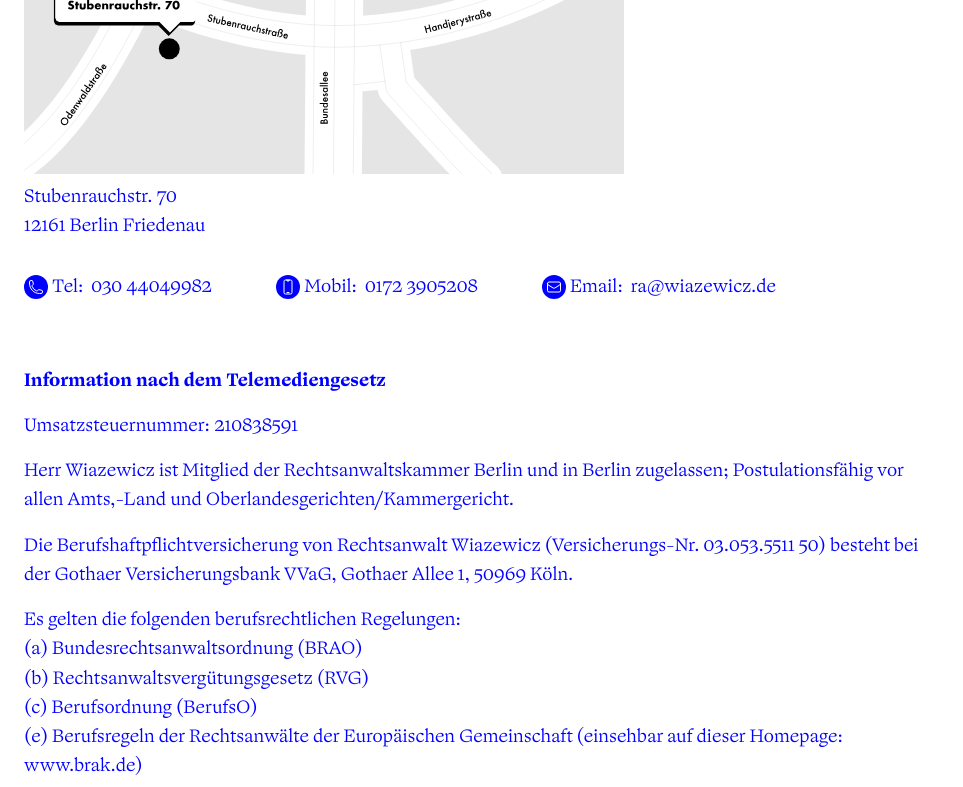
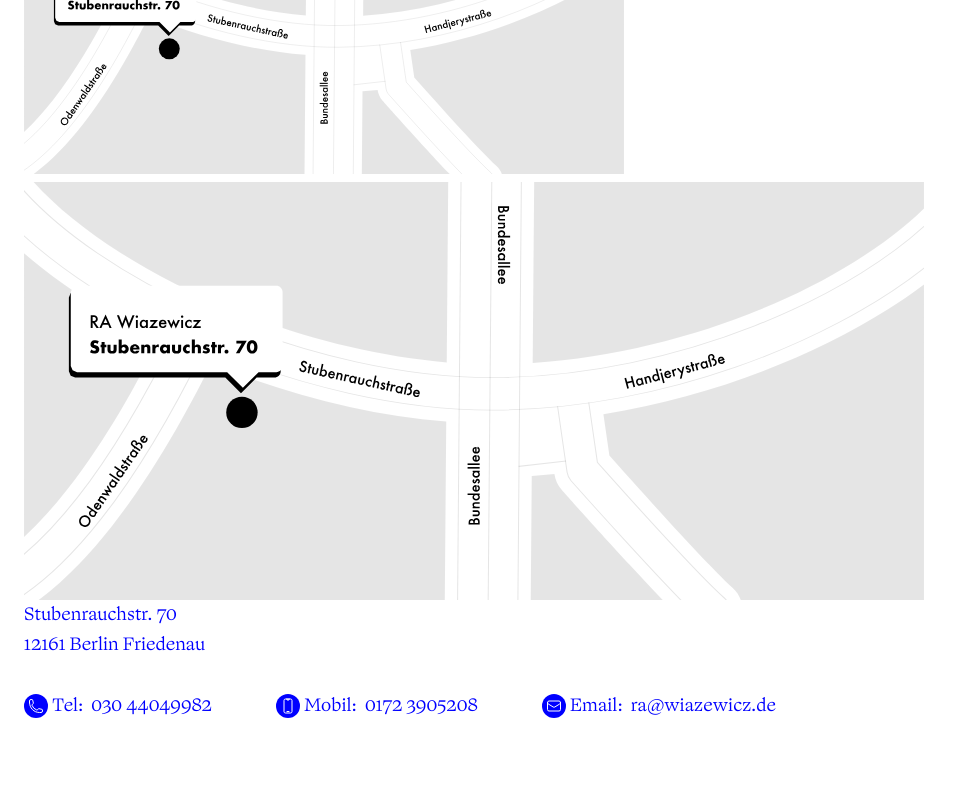
Before and after one commit to dreadbeard11/ra-wiazewicz, a Next.js app: page / in a window 1280 px wide. Shown: the part 707-1494 px from the top of the page, without its empty margins (0-963 px from the left). Built offline with nearby package versions, Linux system fonts and the light colour scheme.

Commit message:
Update page.tsx

```diff
--- a/src/app/page.tsx
+++ b/src/app/page.tsx
@@ -45,6 +45,11 @@ export default function Index() {
       className="py-2 w-full max-w-[600px]"
       width={1300}
       height={630}
+    />
+
+            <img
+      src={`/assets/map-wiazewicz.svg`}
+
     />
 
             <div>Stubenrauchstr. 70</div>
```
